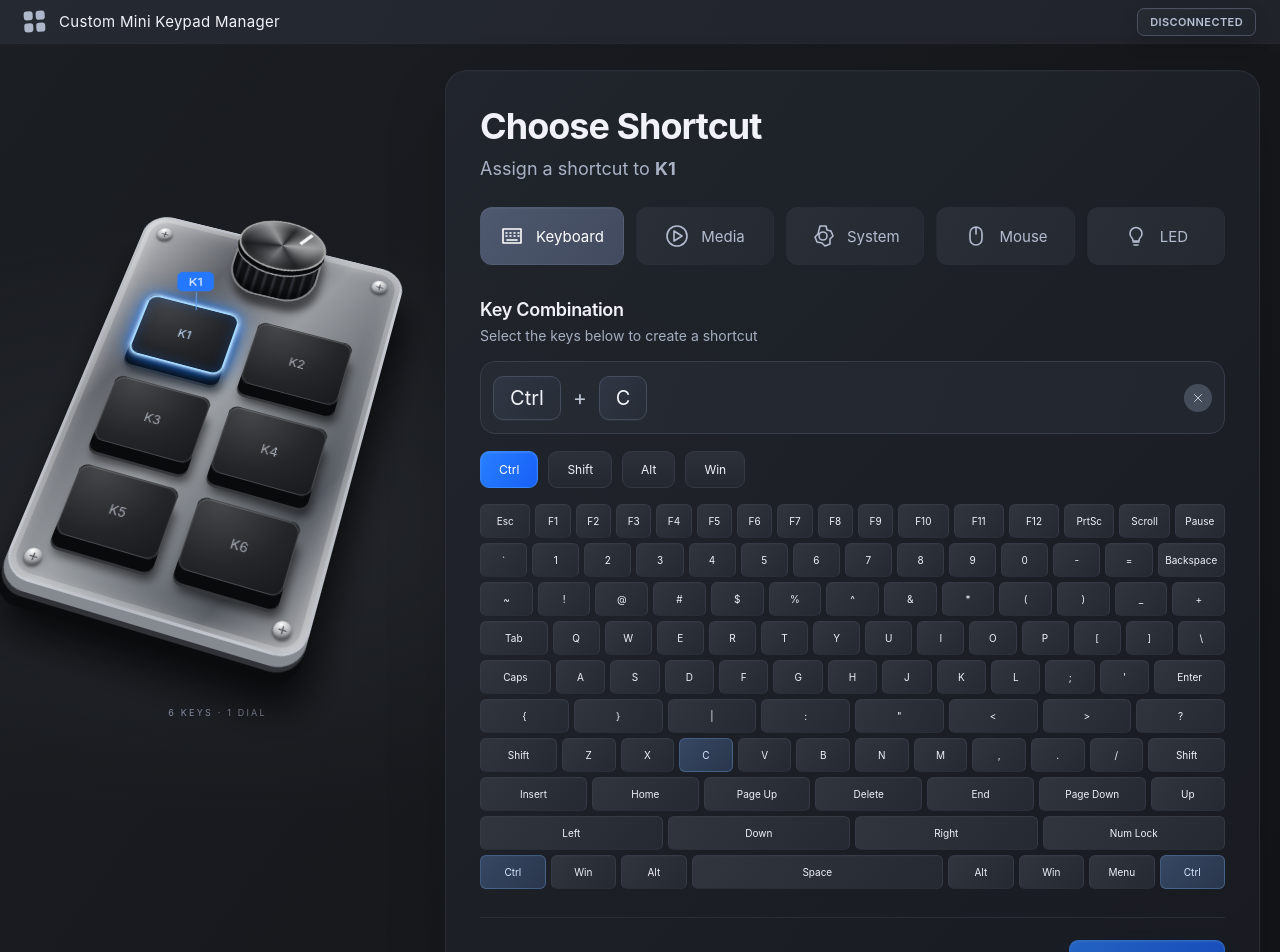
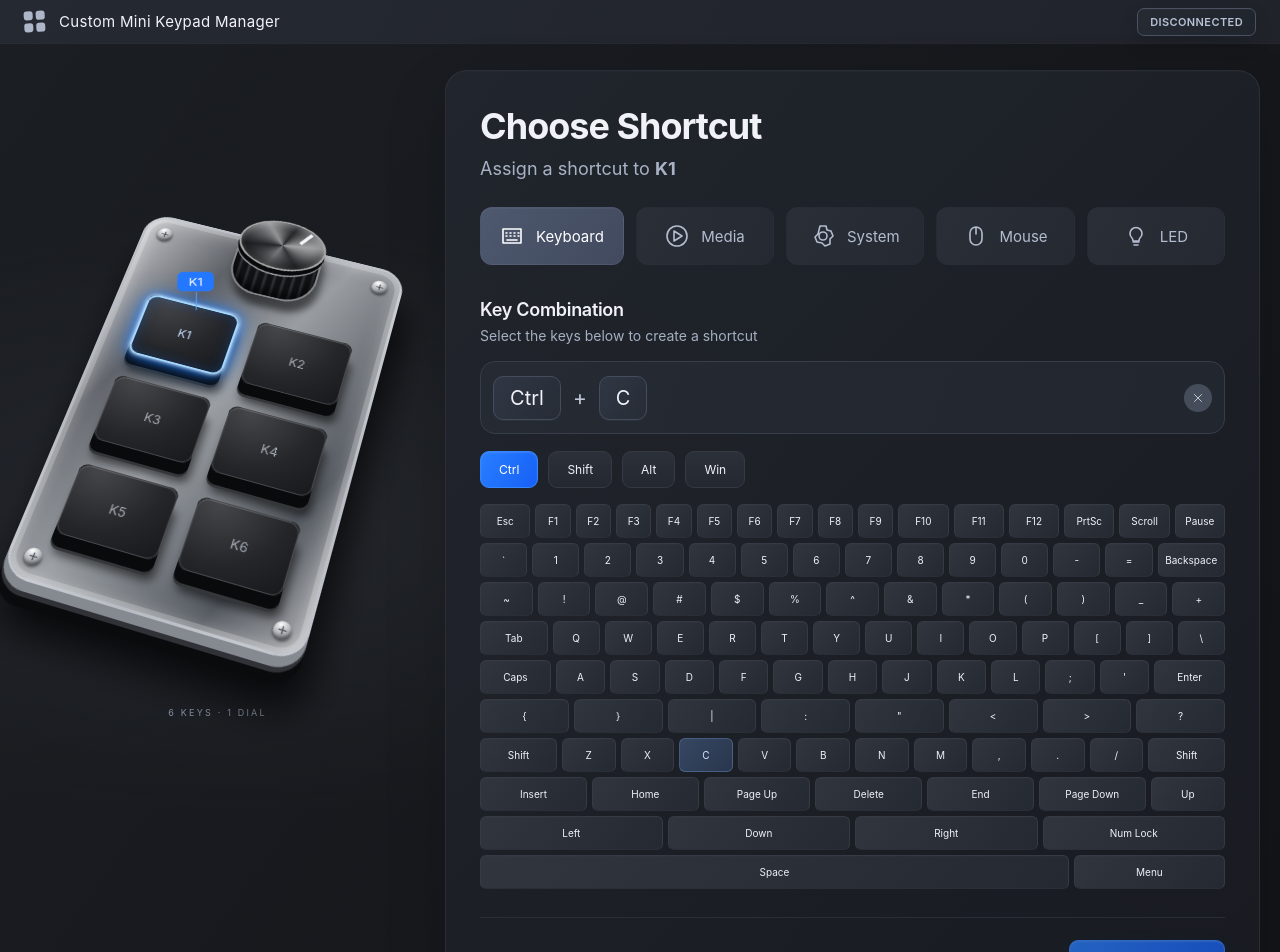
Before and after one commit to FeruMaga/custom-mini-keypad-manager, a React (Vite) app: page / in a window 1280 px wide. Shown: the top 952 px of the page. Built offline with nearby package versions, Linux system fonts and the light colour scheme.

Commit message:
drop keyboard modifiers already covered by the modifier bar

```diff
--- a/src/data/keyboard.ts
+++ b/src/data/keyboard.ts
@@ -25,5 +25,5 @@ export const KEYBOARD_ROWS = [
   ['Shift', 'Z', 'X', 'C', 'V', 'B', 'N', 'M', ',', '.', '/', 'Shift'],
   ['Insert', 'Home', 'Page Up', 'Delete', 'End', 'Page Down', 'Up'],
   ['Left', 'Down', 'Right', 'Num Lock'],
-  ['Ctrl', 'Win', 'Alt', 'Space', 'Alt', 'Win', 'Menu', 'Ctrl'],
+  ['Space', 'Menu'],
 ]
```
